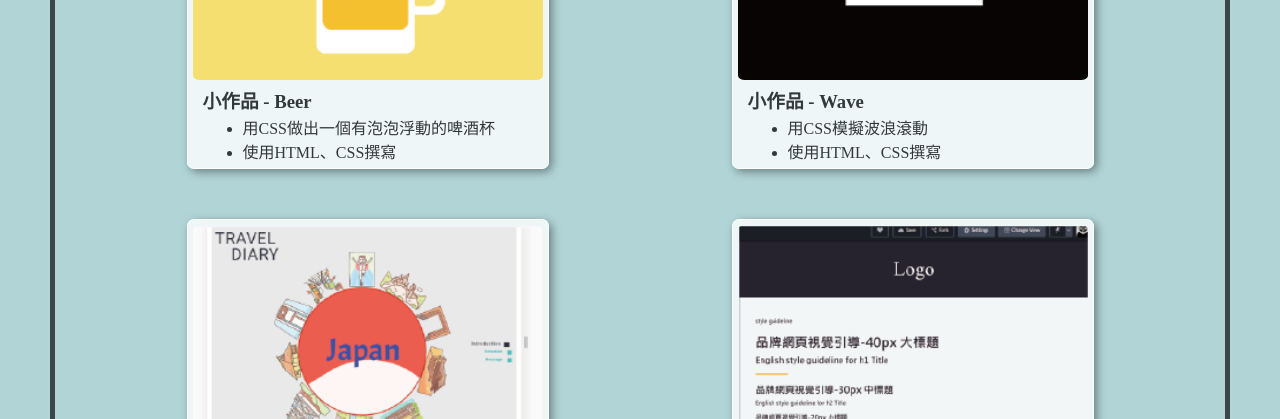
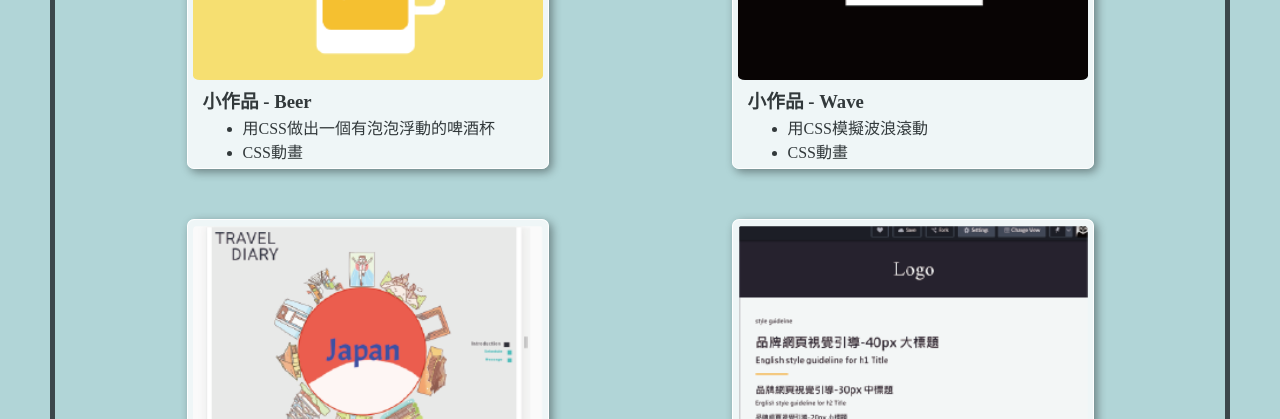
Before and after one commit to PEIYUNLEE/Web_Works, a plain HTML site: page index.html in a window 1280 px wide. Shown: the part 2160-2579 px from the top of the page. Drawn offline with Linux system fonts and the light colour scheme.

Commit message:
work info update

```diff
--- a/index.html
+++ b/index.html
@@ -127,7 +127,7 @@
                 <h3>小作品 - Beer</h3>
                 <ul>
                     <li>用CSS做出一個有泡泡浮動的啤酒杯</li>
-                    <li>使用HTML、CSS撰寫</li>
+                    <li>CSS動畫</li>
                 </ul>
             </div>
             <div class="work">
@@ -137,7 +137,7 @@
                 <h3>小作品 - Wave</h3>
                 <ul>
                     <li>用CSS模擬波浪滾動</li>
-                    <li>使用HTML、CSS撰寫</li>
+                    <li>CSS動畫</li>
                 </ul>
             </div>
             <!-- <div class="work">
```
